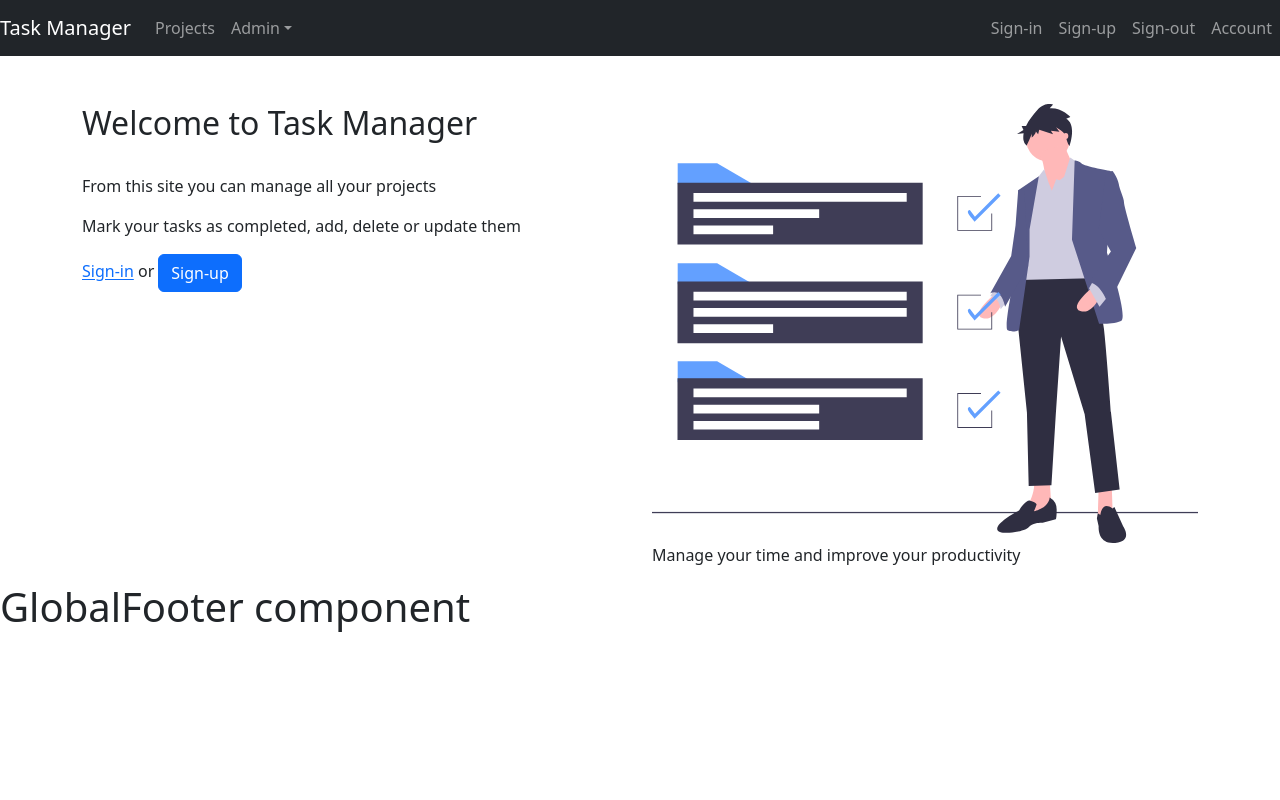
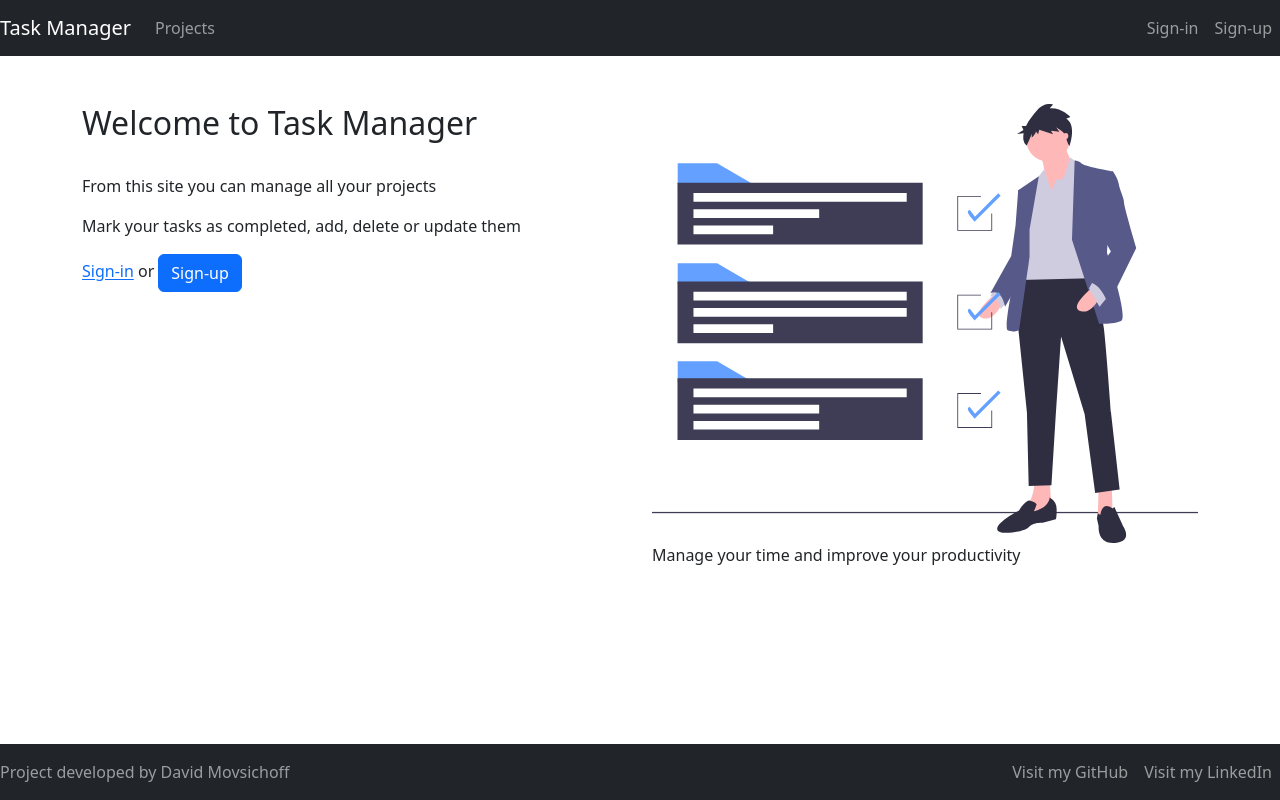
Before and after one commit to david-mov/task-manager-mern, a React app in the folder client/: page / in a window 1280 px wide. Built offline with nearby package versions, Linux system fonts and the light colour scheme.

Commit message:
global footer

```diff
--- a/client/src/components/layout/GlobalFooter.jsx
+++ b/client/src/components/layout/GlobalFooter.jsx
@@ -1,9 +1,24 @@
 import * as React from 'react'
+import { Navbar, Nav } from 'react-bootstrap'
+import { externalLinks } from '../../helpers/routes'
 
 export default function GlobalFooter() {
   return (
     <>
-      <h1>GlobalFooter component</h1>
+      <Navbar variant='dark' bg='dark' fixed='bottom'>
+        <Navbar.Text>Project developed by David Movsichoff</Navbar.Text>
+        <Navbar.Toggle />
+        <Navbar.Collapse className='justify-content-end'>
+          <Nav>
+            <Nav.Link className='d-none d-lg-block' href={externalLinks.github} target="_blank" rel="noopener noreferrer">
+              Visit my GitHub
+            </Nav.Link>
+            <Nav.Link className='d-none d-lg-block' href={externalLinks.linkedin} target="_blank" rel="noopener noreferrer">
+              Visit my LinkedIn
+            </Nav.Link>
+          </Nav>
+        </Navbar.Collapse>
+      </Navbar>
     </>
   )
 }
--- a/client/src/components/layout/GlobalNavBar.jsx
+++ b/client/src/components/layout/GlobalNavBar.jsx
@@ -5,7 +5,7 @@ import useAuth from '../../hooks/useAuth'
 import { routes } from '../../helpers/routes'
 
 export default function GlobalNavBar() {
-  const { signout } = useAuth()
+  const { isAuthenticated, hasRole, signout } = useAuth()
 
   return (
     <Navbar collapseOnSelect expand='lg' variant='dark' bg='dark'>
@@ -18,25 +18,34 @@ export default function GlobalNavBar() {
           <Nav.Link as={NavLink} to={routes.projects}>
             Projects
           </Nav.Link>
+          {isAuthenticated() && hasRole('admin') && (
             <NavDropdown title='Admin'>
               <NavDropdown.Item as={NavLink} to={routes.admin.users}>
                 Users
               </NavDropdown.Item>
             </NavDropdown>
+          )}
         </Nav>
         <Nav>
+          {isAuthenticated() ? (
+            <>
+              <Nav.Link onClick={signout} to={routes.home}>
+                Sign-out
+              </Nav.Link>
+              <Nav.Link as={NavLink} to={routes.account}>
+                Account
+              </Nav.Link>
+            </>
+          ) : (
+            <>
               <Nav.Link as={NavLink} to={routes.signin}>
                 Sign-in
               </Nav.Link>
               <Nav.Link as={NavLink} to={routes.signup}>
                 Sign-up
               </Nav.Link>
-          <Nav.Link onClick={signout} to={routes.home}>
-            Sign-out
-          </Nav.Link>
-          <Nav.Link as={NavLink} to={routes.account}>
-            Account
-          </Nav.Link>
+            </>
+          )}
         </Nav>
       </Navbar.Collapse>
     </Navbar>
```
Lines whose indentation alone changed are shown as unchanged.
